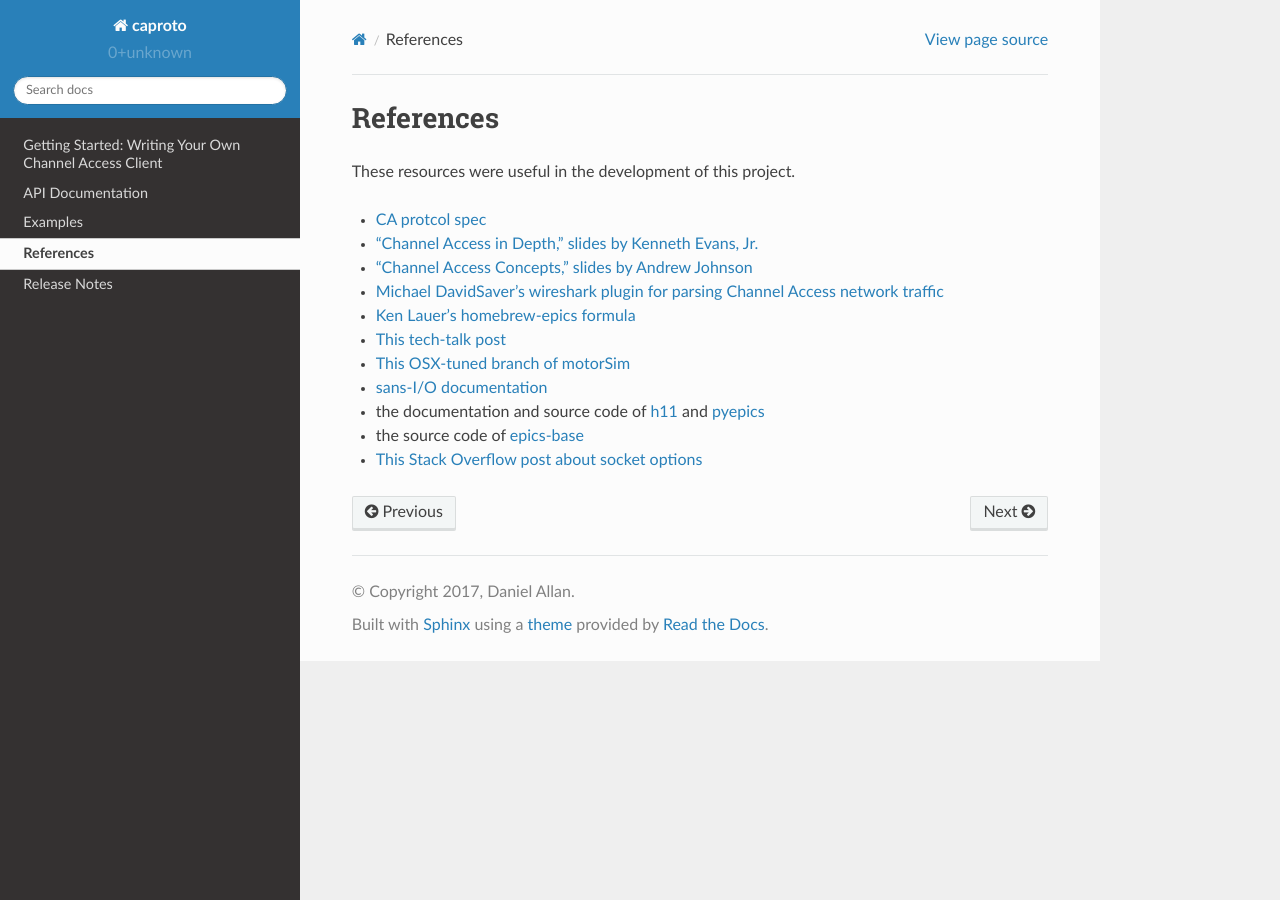
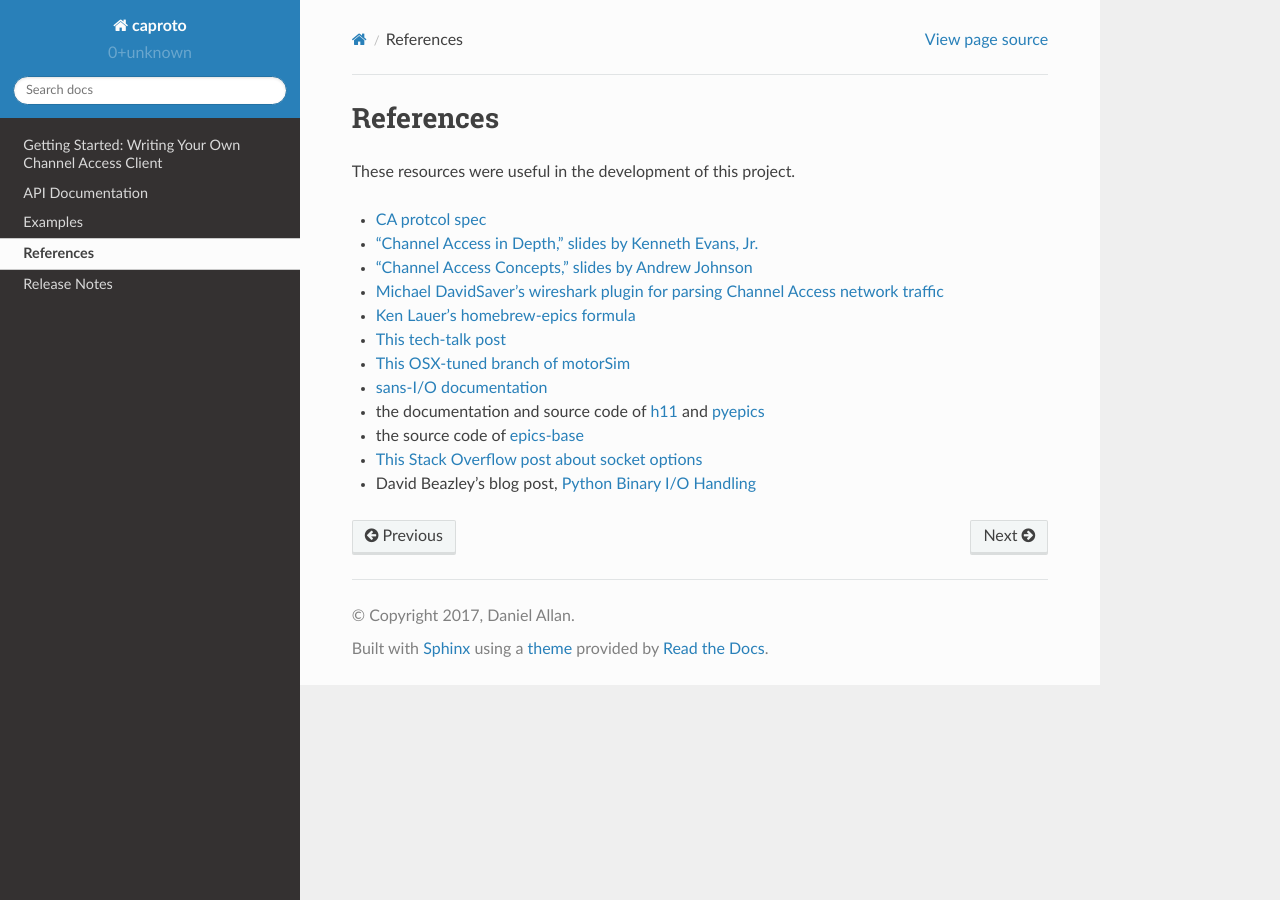
Before and after one commit to caproto/caproto, a Sphinx documentation site: the page built from doc/source/references.rst, in a window 1280 px wide. Built offline with Sphinx 7.4.7 and the Read the Docs theme 2.0.0, drawn with Linux system fonts in a browser that asks for light colours.

Commit message:
DOC: Add reference to blog post on binary I/O handling.

```diff
--- a/doc/source/references.rst
+++ b/doc/source/references.rst
@@ -16,3 +16,5 @@ These resources were useful in the development of this project.
   `pyepics <https://github.com/pyepics/pyepics>`_
 * the source code of `epics-base <https://github.com/epics-base/epics-base/>`_
 * `This Stack Overflow post about socket options <http://stackoverflow.com/questions/14388706/socket-options-so-reuseaddr-and-so-reuseport-how-do-they-differ-do-they-mean-t>`_
+* David Beazley's blog post,
+  `Python Binary I/O Handling <https://dabeaz.blogspot.com/2009/08/python-binary-io-handling.html>`_
```
